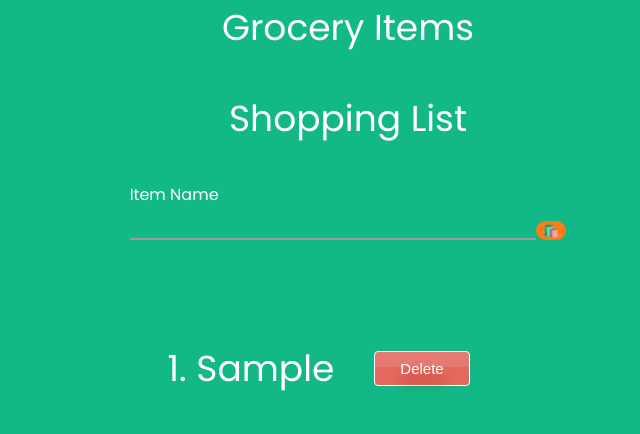
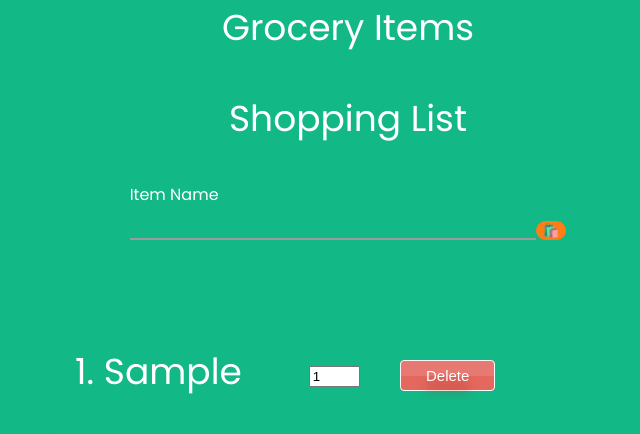
Before and after one commit to tusharar091/ReactStarter, a React (Create React App) app: page / in a window 1280 px wide. Both pictures are taken after typing "Sample" into the empty fields and a click on the button "🛍️". Shown: the top 434 px of the page, without its empty margins (292-932 px from the left). Built offline with nearby package versions, Linux system fonts and the light colour scheme.

Commit message:
Quantified grocery list items

```diff
--- a/src/App.css
+++ b/src/App.css
@@ -20,6 +20,10 @@ body {
   display: flex;
   flex-flow: row nowrap;
   justify-content: space-between;
+  align-items: center;
+}
+.quantity-selector{
+  width: 12%;
 }
 .myButton {
   background-color: #fd7e14;
--- a/src/App.js
+++ b/src/App.js
@@ -4,13 +4,27 @@ import GroceryList from './components/GroceryList';
 import GroceryForm from './components/GroceryForm';
 function App() {
   const savedItems = JSON.parse(localStorage.getItem('items'));
+  const savedQuantity = JSON.parse(localStorage.getItem("quantity"));
   const [items, setItems] = useState(savedItems || []);
+  const [quantity, setQuantity] = useState(savedQuantity || []);
 
   const addItem = (item) => {
     setItems([...items, item]);
+    initQuantity();
+  }
+  const initQuantity = () => {
+    setQuantity([...quantity, 1]);
   }
   const removeItem = (itemToBeDeleted) => {
     setItems(items.filter(item => item !== itemToBeDeleted));
+    removeQuantity();
+  }
+  const removeQuantity = itemToBeDeleted => {
+    setQuantity(quantity.filter((quant, index) => index !== items.indexOf(itemToBeDeleted)));
+  }
+  const updateQuantity = (value, item) => {
+    quantity[items.indexOf(item)] = value;
+    setQuantity([...quantity]);
   }
   useEffect(() => {
     const items = JSON.parse(localStorage.getItem("items"));
@@ -21,10 +35,19 @@ function App() {
   useEffect(() => {
     localStorage.setItem('items', JSON.stringify(items));
   }, [items])
+  useEffect(() => {
+    localStorage.setItem('quantity', JSON.stringify(quantity));
+  }, [quantity])
+  useEffect(() => {
+    const quantity = JSON.parse(localStorage.getItem("quantity"));
+    if (quantity) {
+      setQuantity(quantity)
+    }
+  }, [])
   return (
     <div className="App">
       <header className="App-header">
-        <GroceryList items={items} removeItem={removeItem} />
+        <GroceryList items={items} quantity={quantity} updateQuantity={updateQuantity} removeItem={removeItem} />
         <GroceryForm addItem={addItem} />
         Grocery Items
       </header>
--- a/src/components/GroceryItem.js
+++ b/src/components/GroceryItem.js
@@ -1,8 +1,21 @@
-const GroceryItem = ({ item, removeItem }) => {
+const GroceryItem = ({ item, quantity, updateQuantity, removeItem }) => {
+    const update = (value) => {
+        updateQuantity(Number(value), item);
+    }
     return (
         <div className="list-item-container">
             <span>{item}</span>
-            <button className="redButton" onClick={() => removeItem(item)} > Delete</button>
+            <span>
+                <input type="number"
+                    id={`quantity_${item}`}
+                    name="quantity"
+                    min="1"
+                    className="quantity-selector"
+                    defaultValue={quantity}
+                    onChange={(e) => { update(e.target.value) }}
+                />
+                <button className="redButton" onClick={() => removeItem(item)} > Delete</button>
+            </span>
         </div >
     );
 }
--- a/src/components/GroceryList.js
+++ b/src/components/GroceryList.js
@@ -1,13 +1,12 @@
 import GroceryItem from "./GroceryItem";
-const GroceryList = ({ items, removeItem }) => {
-    console.log(items);
+const GroceryList = ({ items, quantity, updateQuantity, removeItem }) => {
     return (
         <div className="grid-container">
             <ol>
                 {
-                    items.map(item => {
-                        return (<li>
-                            <GroceryItem key={item} item={item} removeItem={removeItem} />
+                    items.map((item, index) => {
+                        return (<li key={item}>
+                            <GroceryItem key={item} item={item} quantity={quantity[index]} updateQuantity={updateQuantity} removeItem={removeItem} />
                         </li>)
                     })
                 }
```
